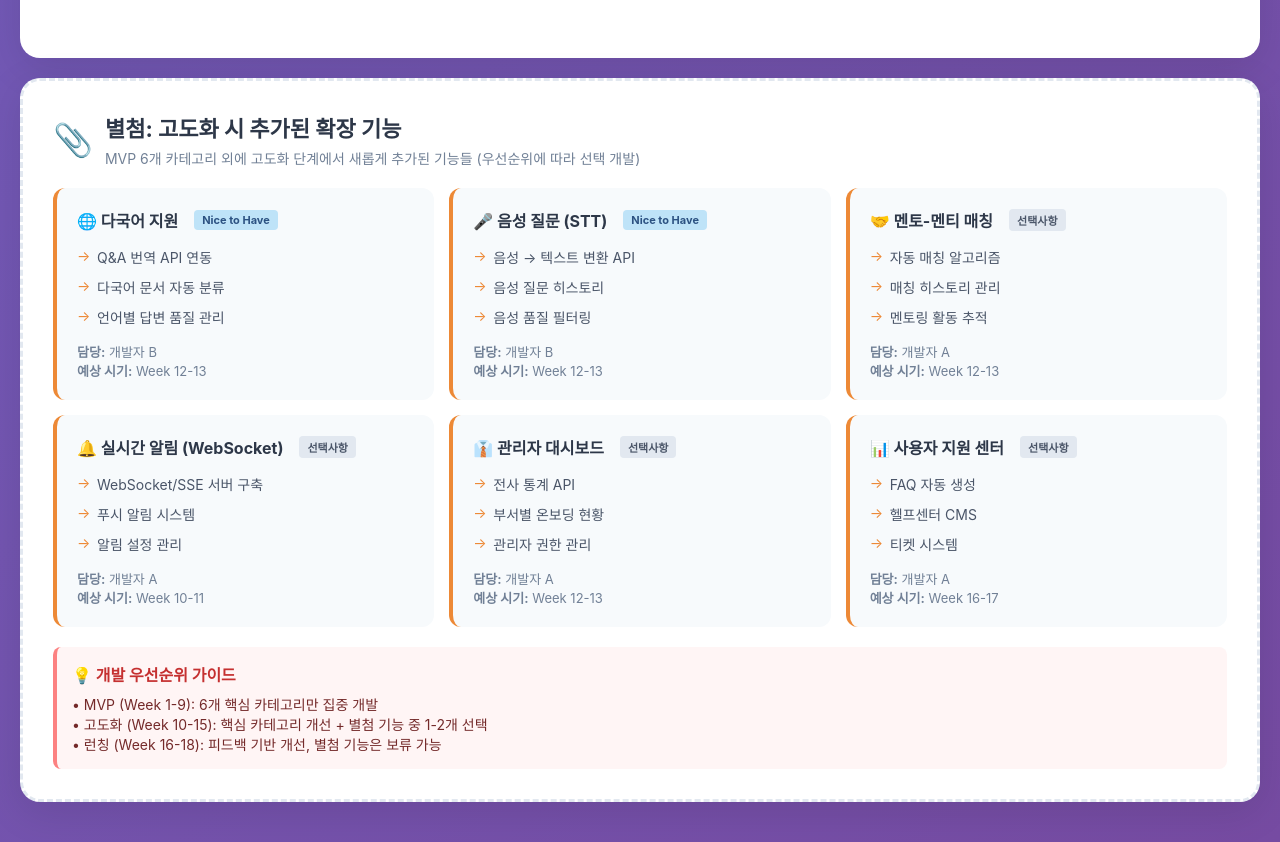
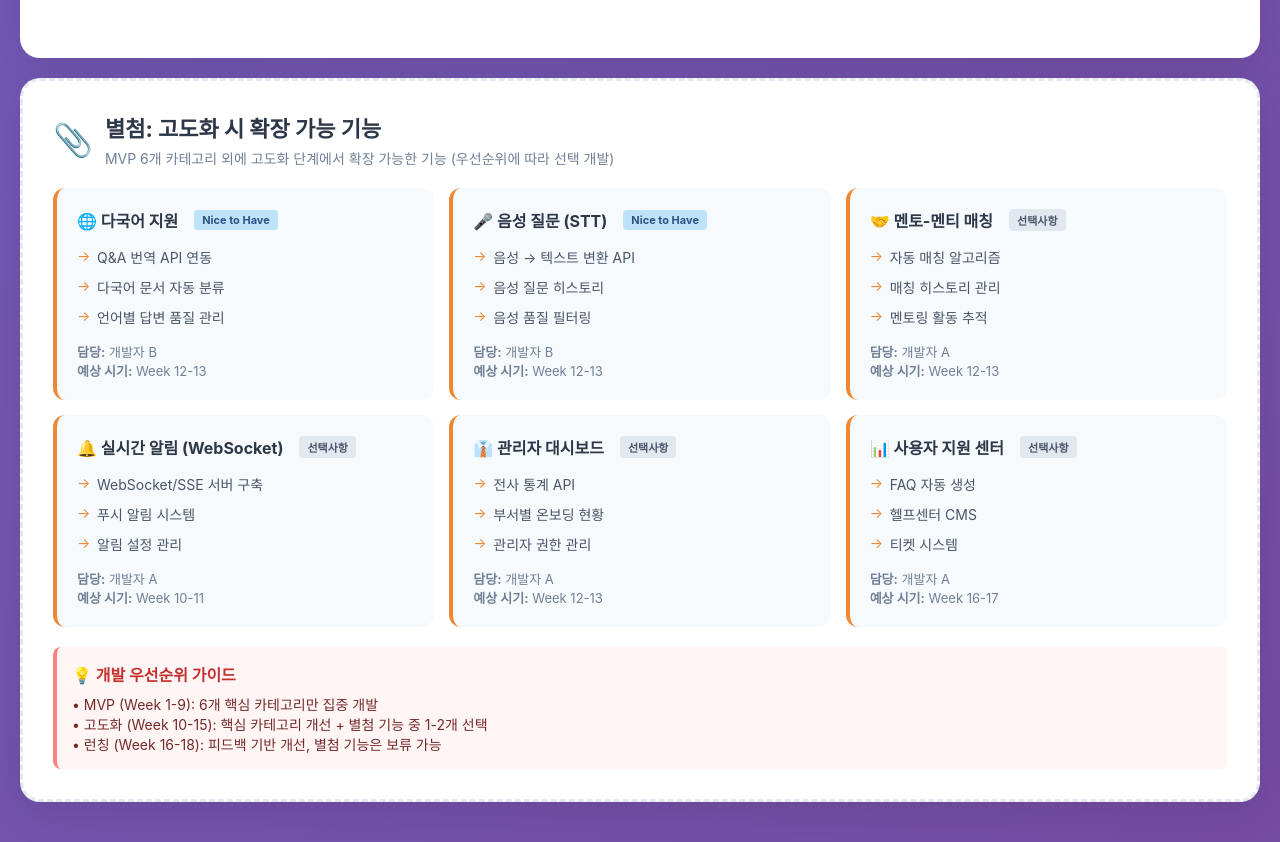
Before and after one commit to aerofleet/withbuddy-be-rm, a website built with Vite: page backend-roadmap/index.html in a window 1280 px wide. Shown: the part 5954-6796 px from the top of the page. Built offline with nearby package versions, Linux system fonts and the light colour scheme.

Commit message:
chore: 텍스트 수정

```diff
--- a/backend-roadmap/src/templates/sections/appendix.html
+++ b/backend-roadmap/src/templates/sections/appendix.html
@@ -3,8 +3,8 @@
             <div class="appendix-header">
                 <div class="appendix-icon">📎</div>
                 <div>
-                    <div class="appendix-title">별첨: 고도화 시 추가된 확장 기능</div>
-                    <div class="appendix-desc">MVP 6개 카테고리 외에 고도화 단계에서 새롭게 추가된 기능들 (우선순위에 따라 선택 개발)</div>
+                    <div class="appendix-title">별첨: 고도화 시 확장 가능 기능</div>
+                    <div class="appendix-desc">MVP 6개 카테고리 외에 고도화 단계에서 확장 가능한 기능 (우선순위에 따라 선택 개발)</div>
                 </div>
             </div>
 
```
